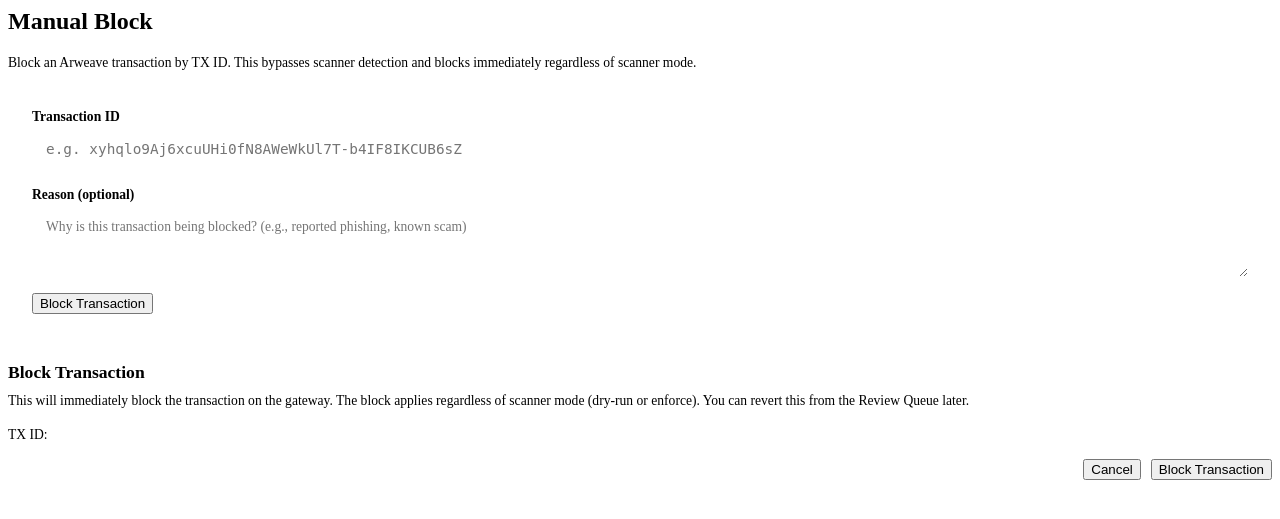
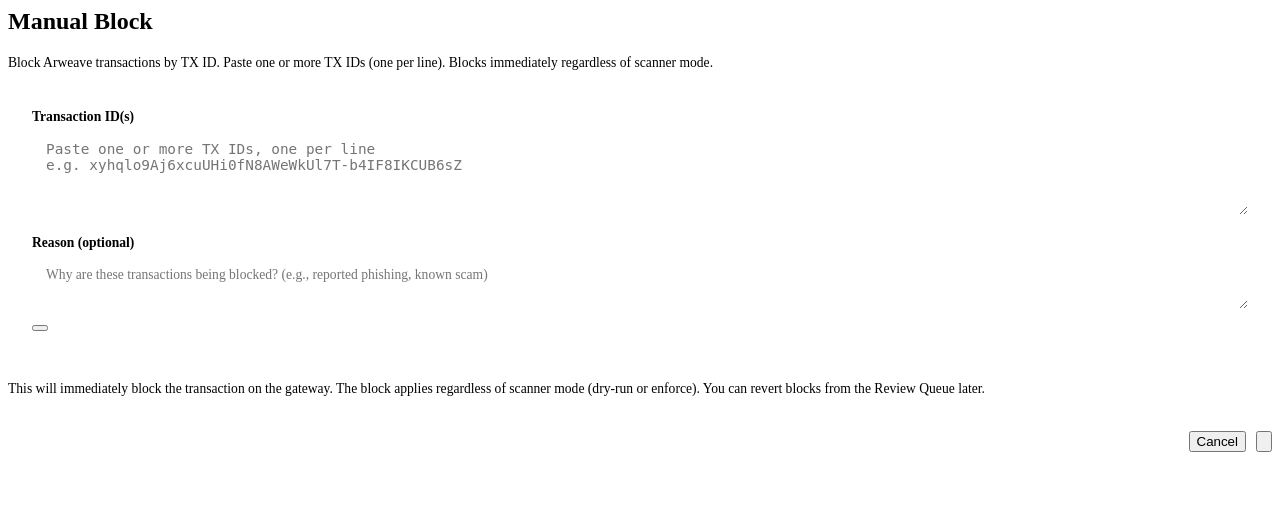
Before and after one commit to ar-io/ar-io-content-scanner, a Python web app: template src/templates/admin/block.html in a window 1280 px wide. Shown: the top 519 px of the page. Run offline with Jinja, Linux system fonts and the light colour scheme; the template is opened without the code that fills it, so the values that code supplies are empty.

Commit message:
feat: support bulk manual blocking — paste multiple TX IDs at once
The POST /api/admin/block endpoint now accepts either `tx_id` (single,
backward-compatible) or `tx_ids` (array, up to 100). Invalid IDs in a
bulk request are skipped and reported in the errors array.

The UI textarea accepts one TX ID per line (or comma-separated), with
live count, deduplication, and validation before confirmation. The
confirmation dialog and toast messages adapt to single vs bulk mode.

Co-Authored-By: Claude Opus 4.6 (1M context) <noreply@anthropic.com>

```diff
--- a/src/templates/admin/block.html
+++ b/src/templates/admin/block.html
@@ -2,7 +2,7 @@
 <div x-data="blockTab" @close-modal.window="confirmDialog.show = false">
   <div class="section-header">
     <h2>Manual Block</h2>
-    <p style="color: var(--color-gray); font-size: 0.85rem; margin-top: 4px;">Block an Arweave transaction by TX ID. This bypasses scanner detection and blocks immediately regardless of scanner mode.</p>
+    <p style="color: var(--color-gray); font-size: 0.85rem; margin-top: 4px;">Block Arweave transactions by TX ID. Paste one or more TX IDs (one per line). Blocks immediately regardless of scanner mode.</p>
   </div>
 
   <template x-if="error">
@@ -15,25 +15,25 @@
   <!-- Block Form -->
   <div class="card" style="margin-bottom: 24px; padding: 24px;">
     <div style="margin-bottom: 16px;">
-      <label style="font-size: 0.85rem; font-weight: 600; color: var(--color-gray); display: block; margin-bottom: 6px;">Transaction ID</label>
-      <input type="text" x-model="txId" placeholder="e.g. xyhqlo9Aj6xcuUHi0fN8AWeWkUl7T-b4IF8IKCUB6sZ"
-        style="width: 100%; padding: 10px 14px; border: 1px solid var(--color-gray-light); border-radius: 8px; font-size: 0.9rem; font-family: 'JetBrains Mono', monospace; box-sizing: border-box;"
-        @input="validationError = ''" @keyup.enter="promptBlock()">
+      <label style="font-size: 0.85rem; font-weight: 600; color: var(--color-gray); display: block; margin-bottom: 6px;">Transaction ID(s)</label>
+      <textarea x-model="txInput" placeholder="Paste one or more TX IDs, one per line&#10;e.g. xyhqlo9Aj6xcuUHi0fN8AWeWkUl7T-b4IF8IKCUB6sZ" rows="4"
+        style="width: 100%; padding: 10px 14px; border: 1px solid var(--color-gray-light); border-radius: 8px; font-size: 0.9rem; font-family: 'JetBrains Mono', monospace; box-sizing: border-box; resize: vertical;"
+        @input="validationError = ''"></textarea>
       <div style="display: flex; justify-content: space-between; align-items: center; margin-top: 4px;">
         <template x-if="validationError">
           <p style="color: var(--color-red); font-size: 0.8rem; margin: 0;" x-text="validationError"></p>
         </template>
         <template x-if="!validationError"><span></span></template>
-        <span style="font-size: 0.75rem; color: var(--color-gray);" :style="txId.trim().length === 43 ? 'color: var(--color-green)' : ''" x-text="txId.trim().length + '/43'"></span>
+        <span style="font-size: 0.75rem; color: var(--color-gray);" x-text="parseTxIds().length === 1 ? '1 TX ID' : parseTxIds().length + ' TX IDs'" x-show="parseTxIds().length > 0"></span>
       </div>
     </div>
     <div style="margin-bottom: 16px;">
       <label style="font-size: 0.85rem; font-weight: 600; color: var(--color-gray); display: block; margin-bottom: 6px;">Reason (optional)</label>
-      <textarea x-model="reason" placeholder="Why is this transaction being blocked? (e.g., reported phishing, known scam)" rows="3"
+      <textarea x-model="reason" placeholder="Why are these transactions being blocked? (e.g., reported phishing, known scam)" rows="2"
         style="width: 100%; padding: 10px 14px; border: 1px solid var(--color-gray-light); border-radius: 8px; font-size: 0.85rem; font-family: inherit; box-sizing: border-box; resize: vertical;"></textarea>
     </div>
-    <button class="btn btn-danger" @click="promptBlock()" :disabled="!txId.trim() || loading">
-      Block Transaction
+    <button class="btn btn-danger" @click="promptBlock()" :disabled="parseTxIds().length === 0 || loading">
+      <span x-text="parseTxIds().length <= 1 ? 'Block Transaction' : 'Block ' + parseTxIds().length + ' Transactions'"></span>
     </button>
   </div>
 
@@ -83,13 +83,19 @@
   <!-- Confirmation Dialog -->
   <div x-show="confirmDialog.show" class="modal-backdrop" @click.self="confirmDialog.show = false" x-transition>
     <div class="confirm-dialog">
-      <h3 class="font-display" style="font-size: 1.1rem; margin: 0 0 8px;">Block Transaction</h3>
+      <h3 class="font-display" style="font-size: 1.1rem; margin: 0 0 8px;">
+        <span x-text="confirmDialog.txIds.length === 1 ? 'Block Transaction' : 'Block ' + confirmDialog.txIds.length + ' Transactions'"></span>
+      </h3>
       <p style="font-size: 0.85rem; color: var(--color-gray); margin: 0 0 16px; line-height: 1.5;">
-        This will immediately block the transaction on the gateway. The block applies regardless of scanner mode (dry-run or enforce). You can revert this from the Review Queue later.
+        <span x-show="confirmDialog.txIds.length === 1">This will immediately block the transaction on the gateway.</span>
+        <span x-show="confirmDialog.txIds.length > 1" x-text="'This will immediately block ' + confirmDialog.txIds.length + ' transactions on the gateway.'"></span>
+        The block applies regardless of scanner mode (dry-run or enforce). You can revert blocks from the Review Queue later.
       </p>
-      <div style="margin-bottom: 12px; font-size: 0.85rem;">
-        <span style="color: var(--color-gray);">TX ID: </span>
-        <span class="mono" x-text="confirmDialog.txId" style="word-break: break-all;"></span>
+      <div style="margin-bottom: 12px; font-size: 0.85rem; max-height: 200px; overflow-y: auto;">
+        <span style="color: var(--color-gray);" x-text="confirmDialog.txIds.length === 1 ? 'TX ID:' : 'TX IDs:'"></span>
+        <template x-for="id in confirmDialog.txIds" :key="id">
+          <div class="mono" style="margin-top: 4px; word-break: break-all; font-size: 0.8rem;" x-text="id"></div>
+        </template>
       </div>
       <template x-if="confirmDialog.reason">
         <div style="margin-bottom: 12px; font-size: 0.85rem;">
@@ -100,7 +106,7 @@
       <div style="display: flex; gap: 10px; margin-top: 16px; justify-content: flex-end;">
         <button class="btn btn-outline btn-sm" @click="confirmDialog.show = false">Cancel</button>
         <button class="btn btn-danger btn-sm" @click="executeBlock()" :disabled="loading">
-          <span x-show="!loading">Block Transaction</span>
+          <span x-show="!loading" x-text="confirmDialog.txIds.length === 1 ? 'Block Transaction' : 'Block ' + confirmDialog.txIds.length + ' Transactions'"></span>
           <span x-show="loading" class="spinner"></span>
         </button>
       </div>
```
Also changed, not shown: src/admin/routes.py (+83 -46 lines), tests/test_admin_api.py (+70 -0 lines), 1 other file.
